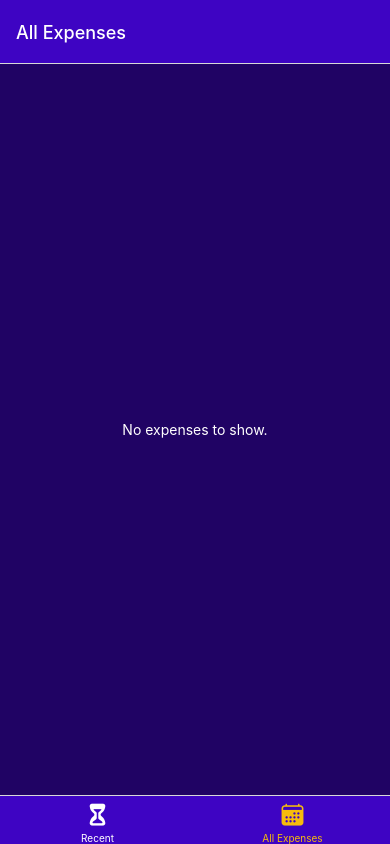
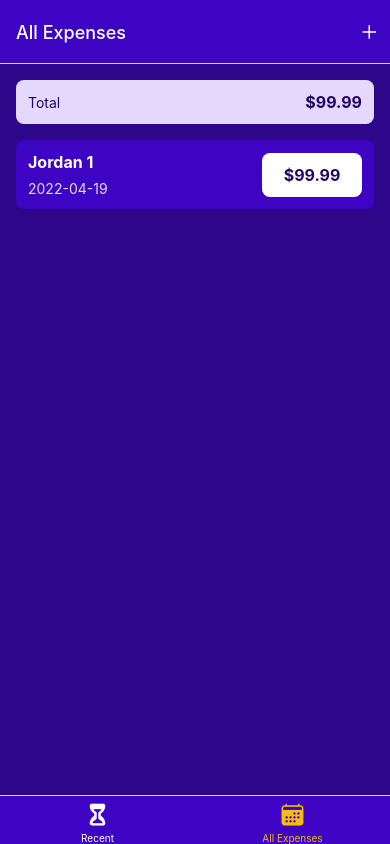
Before and after one commit to marccorpus/ExpenseTrackerApp, a React Native app: screen /all-expenses in a window 390 px wide. Built offline with nearby package versions, Linux system fonts and the light colour scheme.

Commit message:
Manage Expense screen setup

```diff
--- a/src/components/Expense.js
+++ b/src/components/Expense.js
@@ -2,7 +2,7 @@ import { StyleSheet, View, Text } from "react-native";
 
 import colors from "../constants/colors";
 
-const Expense = ({ id, amount, description, date }) => {
+const Expense = ({ amount, description, date }) => {
   return (
     <View style={styles.container}>
       <View style={styles.leftContent}>
--- a/src/components/Expenses.js
+++ b/src/components/Expenses.js
@@ -1,14 +1,28 @@
-import { StyleSheet, View, FlatList } from "react-native";
+import { StyleSheet, View, FlatList, Pressable } from "react-native";
+import { useNavigation } from "@react-navigation/native";
 
 import Expense from "./Expense";
 
 const Expenses = ({ expenses }) => {
+  const navigation = useNavigation();
+
   return (
     <View style={styles.container}>
       <FlatList
         data={expenses}
         keyExtractor={(item) => item.id}
-        renderItem={({ item }) => <Expense {...item} />}
+        renderItem={({ item }) => (
+          <Pressable
+            onPress={() =>
+              navigation.navigate("manage-expense", {
+                id: item.id,
+              })
+            }
+            style={({ pressed }) => pressed && styles.pressedButton}
+          >
+            <Expense {...item} />
+          </Pressable>
+        )}
       />
     </View>
   );
@@ -21,4 +35,7 @@ const styles = StyleSheet.create({
     flex: 1,
     marginTop: 8,
   },
+  pressedButton: {
+    opacity: 0.75,
+  },
 });
--- /dev/null
+++ b/src/components/IconButton.js
@@ -0,0 +1,26 @@
+import { StyleSheet, View, Pressable } from "react-native";
+import { Ionicons } from "@expo/vector-icons";
+
+const IconButton = ({ onPress, name, color, size }) => {
+  return (
+    <Pressable
+      onPress={onPress}
+      style={({ pressed }) => pressed && styles.buttonPressed}
+    >
+      <View style={styles.container}>
+        <Ionicons name={name} color={color} size={size} />
+      </View>
+    </Pressable>
+  );
+};
+
+export default IconButton;
+
+const styles = StyleSheet.create({
+  buttonPressed: {
+    opacity: 0.75,
+  },
+  container: {
+    padding: 8,
+  },
+});
--- a/src/context/expenses.js
+++ b/src/context/expenses.js
@@ -24,7 +24,14 @@ const reducer = (state, action) => {
 };
 
 const initialValues = {
-  expenses: [],
+  expenses: [
+    {
+      id: 1,
+      amount: 99.99,
+      description: "Jordan 1",
+      date: new Date("2022-04-19"),
+    },
+  ],
 };
 
 const ExpensesContextProvider = ({ children }) => {
--- a/src/navigation/bottom-tabs.js
+++ b/src/navigation/bottom-tabs.js
@@ -1,14 +1,18 @@
+import { useNavigation } from "@react-navigation/native";
 import { createBottomTabNavigator } from "@react-navigation/bottom-tabs";
 import { Ionicons } from "@expo/vector-icons";
 
 import RecentExpenses from "../screens/RecentExpenses";
 import AllExpenses from "../screens/AllExpenses";
+import IconButton from "../components/IconButton";
 
 import colors from "../constants/colors";
 
 const BottomTab = createBottomTabNavigator();
 
 const BottomTabs = () => {
+  const navigation = useNavigation();
+
   return (
     <BottomTab.Navigator
       screenOptions={{
@@ -21,9 +25,17 @@ const BottomTabs = () => {
         },
         tabBarActiveTintColor: colors.accent500,
         tabBarInactiveTintColor: colors.white,
+        headerRight: ({ tintColor }) => (
+          <IconButton
+            name="add"
+            color={tintColor}
+            size={24}
+            onPress={() => navigation.navigate("manage-expense")}
+          />
+        ),
       }}
       sceneContainerStyle={{
-        backgroundColor: colors.primary800,
+        backgroundColor: colors.primary700,
       }}
     >
       <BottomTab.Screen
--- a/src/navigation/index.js
+++ b/src/navigation/index.js
@@ -3,6 +3,8 @@ import { createNativeStackNavigator } from "@react-navigation/native-stack";
 
 import BottomTabs from "./bottom-tabs";
 import ManageExpense from "../screens/ManageExpense";
+
+import colors from "../constants/colors";
 
 const Stack = createNativeStackNavigator();
 
@@ -15,7 +17,20 @@ const Navigation = () => {
           component={BottomTabs}
           options={{ headerShown: false }}
         />
-        <Stack.Screen name="manage-expense" component={ManageExpense} />
+        <Stack.Screen
+          name="manage-expense"
+          component={ManageExpense}
+          options={{
+            presentation: "modal",
+            headerStyle: {
+              backgroundColor: colors.primary500,
+            },
+            headerTintColor: colors.white,
+            contentStyle: {
+              backgroundColor: colors.primary800,
+            },
+          }}
+        />
       </Stack.Navigator>
     </NavigationContainer>
   );
--- a/src/screens/ManageExpense.js
+++ b/src/screens/ManageExpense.js
@@ -1,6 +1,21 @@
+import { useEffect } from "react";
 import { Text } from "react-native";
+import { useNavigation, useRoute } from "@react-navigation/native";
 
 const ManageExpense = () => {
+  const navigation = useNavigation();
+  const route = useRoute();
+
+  const setTitle = () => {
+    navigation.setOptions({
+      title: route.params?.id ? "Edit Expense" : "Add Expense",
+    });
+  };
+
+  useEffect(() => {
+    setTitle();
+  }, []);
+
   return <Text>Manage Expense Screen</Text>;
 };
 
```
